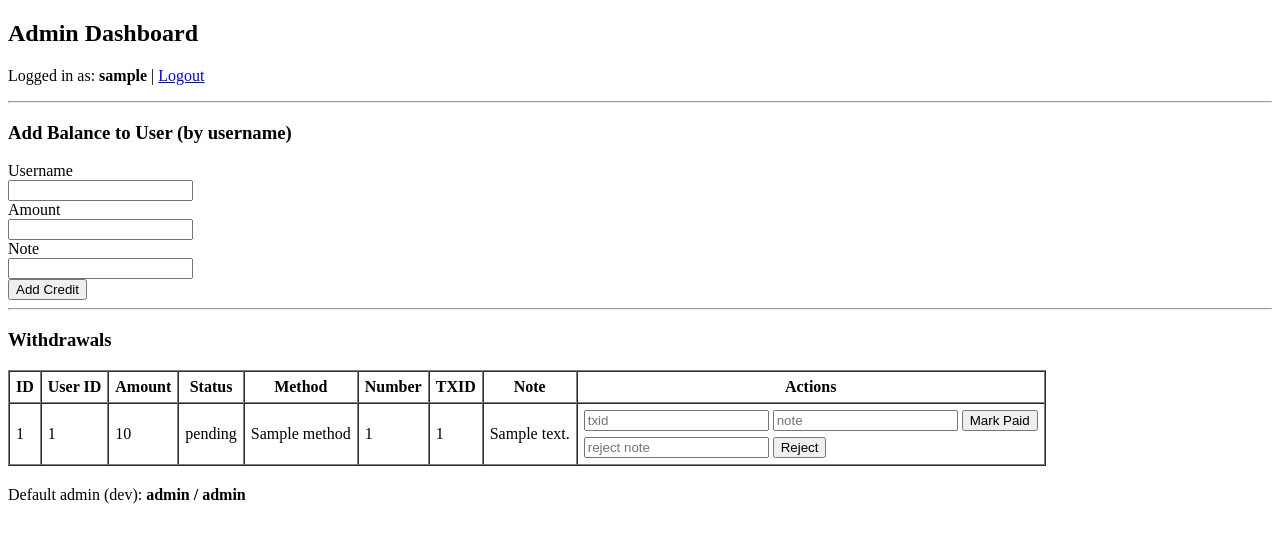
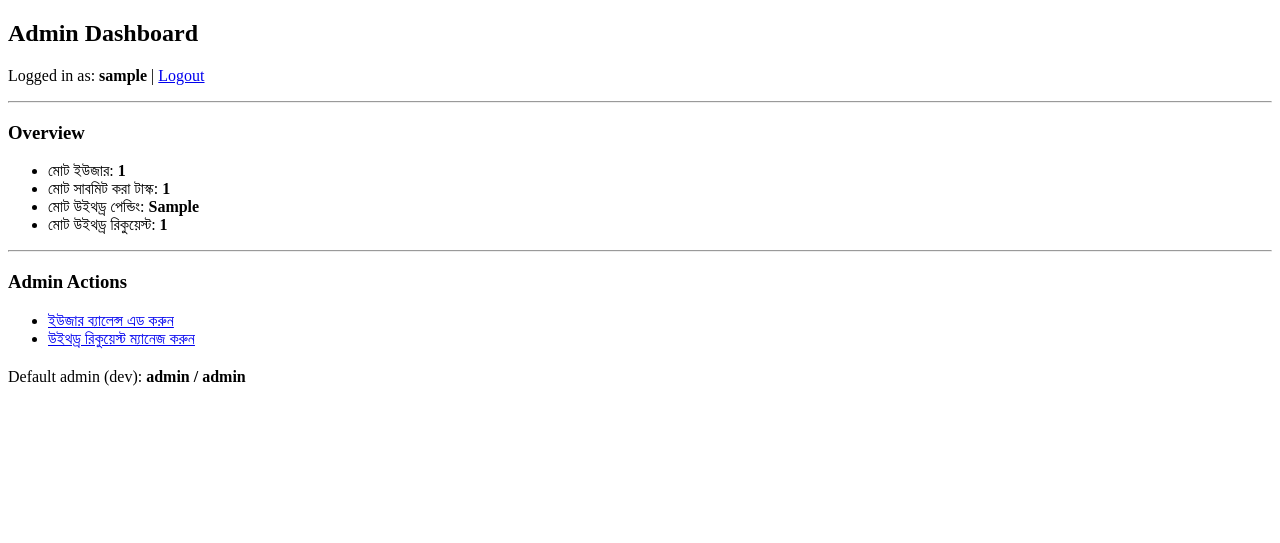
Before and after one commit to shahariarmahfuz/gmail, a FastAPI app: template templates/admin_dashboard.html in a window 1280 px wide. Shown: the top 543 px of the page. Run offline with FastAPI, Linux system fonts and the light colour scheme; the template is opened without the code that fills it: most values are stand-ins (such as "Sample title", 1, 10 or a date in 2020).

Commit message:
Add admin dashboard stats and pages

```diff
--- a/main.py
+++ b/main.py
@@ -551,6 +551,25 @@ def task_stats(user_id: str) -> Dict[str, int]:
             "declined": int(declined),
             "processing": int(processing),
             "pending": int(pending),
+        }
+    finally:
+        conn.close()
+
+
+def admin_overview_stats() -> Dict[str, int]:
+    conn = db_connect()
+    try:
+        total_users = conn.execute("SELECT COALESCE(COUNT(*),0) AS c FROM users;").fetchone()["c"]
+        total_tasks = conn.execute("SELECT COALESCE(COUNT(*),0) AS c FROM user_tasks;").fetchone()["c"]
+        total_withdrawals = conn.execute("SELECT COALESCE(COUNT(*),0) AS c FROM withdrawals;").fetchone()["c"]
+        pending_withdrawals = conn.execute(
+            "SELECT COALESCE(COUNT(*),0) AS c FROM withdrawals WHERE status='pending';"
+        ).fetchone()["c"]
+        return {
+            "total_users": int(total_users),
+            "total_tasks": int(total_tasks),
+            "total_withdrawals": int(total_withdrawals),
+            "pending_withdrawals": int(pending_withdrawals),
         }
     finally:
         conn.close()
@@ -1273,25 +1292,32 @@ async def user_tasks_page(request: Request):
 @app.get("/admin", response_class=HTMLResponse)
 def admin_dashboard(request: Request):
     admin = require_admin(request)
-    w_all = list_all_withdrawals(status=None)
     return templates.TemplateResponse(
         "admin_dashboard.html",
-        {"request": request, "admin": admin, "withdrawals": w_all, "error": None, "success": None},
+        {"request": request, "admin": admin, "stats": admin_overview_stats()},
+    )
+
+
+@app.get("/admin/credit", response_class=HTMLResponse)
+def admin_credit_page(request: Request):
+    admin = require_admin(request)
+    return templates.TemplateResponse(
+        "admin_credit.html",
+        {"request": request, "admin": admin, "error": None, "success": None},
     )
 
 
 @app.post("/admin/credit")
 def admin_add_credit(request: Request, target_username: str = Form(...), amount: int = Form(...), note: str = Form("")):
-    require_admin(request)
+    admin = require_admin(request)
     target_username = target_username.strip().lower()
     u = get_user_by_username(target_username)
     if not u:
         return templates.TemplateResponse(
-            "admin_dashboard.html",
+            "admin_credit.html",
             {
                 "request": request,
-                "admin": require_admin(request),
-                "withdrawals": list_all_withdrawals(),
+                "admin": admin,
                 "error": "User not found",
                 "success": None,
             },
@@ -1300,11 +1326,10 @@ def admin_add_credit(request: Request, target_username: str = Form(...), amount:
     amount = int(amount)
     if amount <= 0:
         return templates.TemplateResponse(
-            "admin_dashboard.html",
+            "admin_credit.html",
             {
                 "request": request,
-                "admin": require_admin(request),
-                "withdrawals": list_all_withdrawals(),
+                "admin": admin,
                 "error": "Amount must be > 0",
                 "success": None,
             },
@@ -1318,14 +1343,23 @@ def admin_add_credit(request: Request, target_username: str = Form(...), amount:
     with_write_tx(_tx)
 
     return templates.TemplateResponse(
-        "admin_dashboard.html",
+        "admin_credit.html",
         {
             "request": request,
-            "admin": require_admin(request),
-            "withdrawals": list_all_withdrawals(),
+            "admin": admin,
             "error": None,
             "success": f"Credited {amount} to {target_username}",
         },
+    )
+
+
+@app.get("/admin/withdrawals", response_class=HTMLResponse)
+def admin_withdrawals_page(request: Request):
+    admin = require_admin(request)
+    w_all = list_all_withdrawals(status=None)
+    return templates.TemplateResponse(
+        "admin_withdrawals.html",
+        {"request": request, "admin": admin, "withdrawals": w_all, "error": None, "success": None},
     )
 
 
@@ -1333,14 +1367,14 @@ def admin_add_credit(request: Request, target_username: str = Form(...), amount:
 def admin_confirm_withdrawal_web(request: Request, withdrawal_id: str = Form(...), txid: str = Form(""), note: str = Form("")):
     require_admin(request)
     admin_confirm_withdraw(withdrawal_id=withdrawal_id, txid=txid, note=note)
-    return RedirectResponse(url="/admin", status_code=302)
+    return RedirectResponse(url="/admin/withdrawals", status_code=302)
 
 
 @app.post("/admin/withdrawals/reject")
 def admin_reject_withdrawal_web(request: Request, withdrawal_id: str = Form(...), note: str = Form("")):
     require_admin(request)
     admin_reject_withdraw(withdrawal_id=withdrawal_id, note=note)
-    return RedirectResponse(url="/admin", status_code=302)
+    return RedirectResponse(url="/admin/withdrawals", status_code=302)
 
 
 # =========================
--- a/templates/admin_dashboard.html
+++ b/templates/admin_dashboard.html
@@ -5,73 +5,23 @@
   <h2>Admin Dashboard</h2>
   <p>Logged in as: <b>{{ admin.username }}</b> | <a href="/admin/logout">Logout</a></p>
 
-  {% if error %}<p style="color:red;">{{ error }}</p>{% endif %}
-  {% if success %}<p style="color:green;">{{ success }}</p>{% endif %}
+  <hr>
+
+  <h3>Overview</h3>
+  <ul>
+    <li>মোট ইউজার: <b>{{ stats.total_users }}</b></li>
+    <li>মোট সাবমিট করা টাস্ক: <b>{{ stats.total_tasks }}</b></li>
+    <li>মোট উইথড্র পেন্ডিং: <b>{{ stats.pending_withdrawals }}</b></li>
+    <li>মোট উইথড্র রিকুয়েস্ট: <b>{{ stats.total_withdrawals }}</b></li>
+  </ul>
 
   <hr>
 
-  <h3>Add Balance to User (by username)</h3>
-  <form method="post" action="/admin/credit">
-    <div>
-      <label>Username</label><br>
-      <input name="target_username" required>
-    </div>
-    <div>
-      <label>Amount</label><br>
-      <input name="amount" type="number" min="1" required>
-    </div>
-    <div>
-      <label>Note</label><br>
-      <input name="note">
-    </div>
-    <button type="submit">Add Credit</button>
-  </form>
-
-  <hr>
-
-  <h3>Withdrawals</h3>
-  <table border="1" cellpadding="6" cellspacing="0">
-    <tr>
-      <th>ID</th>
-      <th>User ID</th>
-      <th>Amount</th>
-      <th>Status</th>
-      <th>Method</th>
-      <th>Number</th>
-      <th>TXID</th>
-      <th>Note</th>
-      <th>Actions</th>
-    </tr>
-    {% for w in withdrawals %}
-    <tr>
-      <td>{{ w.withdrawal_id }}</td>
-      <td>{{ w.user_id }}</td>
-      <td>{{ w.amount }}</td>
-      <td>{{ w.status }}</td>
-      <td>{{ w.method }}</td>
-      <td>{{ w.number }}</td>
-      <td>{{ w.admin_txid or "" }}</td>
-      <td>{{ w.admin_note or "" }}</td>
-      <td>
-        {% if w.status == "pending" %}
-        <form method="post" action="/admin/withdrawals/confirm" style="margin-bottom:6px;">
-          <input type="hidden" name="withdrawal_id" value="{{ w.withdrawal_id }}">
-          <input name="txid" placeholder="txid">
-          <input name="note" placeholder="note">
-          <button type="submit">Mark Paid</button>
-        </form>
-        <form method="post" action="/admin/withdrawals/reject">
-          <input type="hidden" name="withdrawal_id" value="{{ w.withdrawal_id }}">
-          <input name="note" placeholder="reject note">
-          <button type="submit">Reject</button>
-        </form>
-        {% else %}
-        -
-        {% endif %}
-      </td>
-    </tr>
-    {% endfor %}
-  </table>
+  <h3>Admin Actions</h3>
+  <ul>
+    <li><a href="/admin/credit">ইউজার ব্যালেন্স এড করুন</a></li>
+    <li><a href="/admin/withdrawals">উইথড্র রিকুয়েস্ট ম্যানেজ করুন</a></li>
+  </ul>
 
   <p style="margin-top:20px;">Default admin (dev): <b>admin / admin</b></p>
 </body>
```
Also changed, not shown: templates/admin_credit.html (added, +30 -0 lines), templates/admin_withdrawals.html (added, +57 -0 lines).
